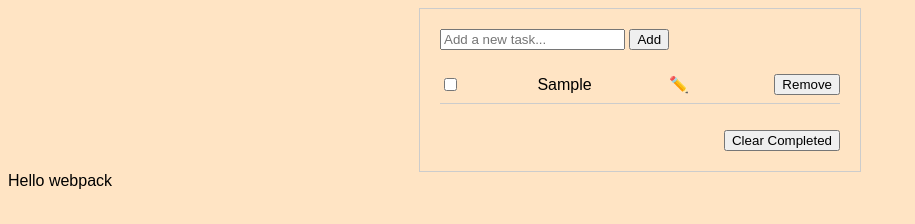
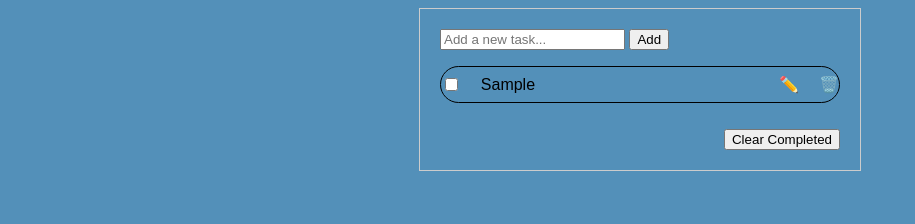
Before and after one commit to Omwomo/to-do-list-project, a website built with webpack: page src/index.html in a window 1280 px wide. Both pictures are taken after typing "Sample" into the empty fields and a click on the button "Add". Shown: the whole page, without its empty margins (0-915 px from the left). Built offline with nearby package versions, Linux system fonts and the light colour scheme.

Commit message:
Remove function component

```diff
--- a/src/index.css
+++ b/src/index.css
@@ -1,6 +1,6 @@
 body {
   font-family: Arial, sans-serif;
-  background-color: bisque;
+  background-color: rgb(83, 144, 185);
 }
 
 .container {
@@ -20,7 +20,9 @@ li {
   justify-content: space-between;
   align-items: center;
   padding: 8px 0;
-  border-bottom: 1px solid #ccc;
+  border: 1px solid #000;
+  margin-bottom: 1rem;
+  border-radius: 3rem;
 }
 
 input[type="checkbox"] {
@@ -33,10 +35,15 @@ input[type="checkbox"] {
   padding-top: 10px;
 }
 
-li.completed span {
+li.completed span.description {
   text-decoration: line-through;
   font-style: italic;
-  color: #ccc;
+  color: #bbb;
+}
+
+span.description {
+  width: 70%;
+  overflow-wrap: break-word;
 }
 
 .edit-input {
@@ -51,6 +58,7 @@ li.completed span {
 }
 
 .edit-icon {
-  margin-right: 8px;
+  display: flex;
+  justify-content: flex-end;
   cursor: pointer;
 }
--- a/src/index.js
+++ b/src/index.js
@@ -1,17 +1,5 @@
-import _ from 'lodash';
+// import _ from 'lodash';
 import './index.css';
-
-function component() {
-  const element = document.createElement('div');
-
-  // Lodash, now imported by this script
-  element.innerHTML = _.join(['Hello', 'webpack'], ' ');
-  element.classList.add('hello');
-
-  return element;
-}
-
-document.body.appendChild(component());
 
 // index.js
 const tasks = JSON.parse(localStorage.getItem('tasks')) || [];
@@ -41,7 +29,7 @@ function renderTasks() {
     });
 
     const descriptionSpan = document.createElement('span');
-    descriptionSpan.classList.add('description'); // Add class for the description span
+    descriptionSpan.classList.add('description');
     descriptionSpan.textContent = task.description;
 
     // Create the edit icon
@@ -56,8 +44,9 @@ function renderTasks() {
     inputElement.classList.add('edit-input');
     inputElement.style.display = 'none';
 
-    const removeButton = document.createElement('button');
-    removeButton.textContent = 'Remove';
+    const removeButton = document.createElement('span');
+    removeButton.textContent = '🗑️';
+    removeButton.classList.add('remove-btn');
     // eslint-disable-next-line no-use-before-define
     removeButton.addEventListener('click', () => removeTask(task.index));
 
```
